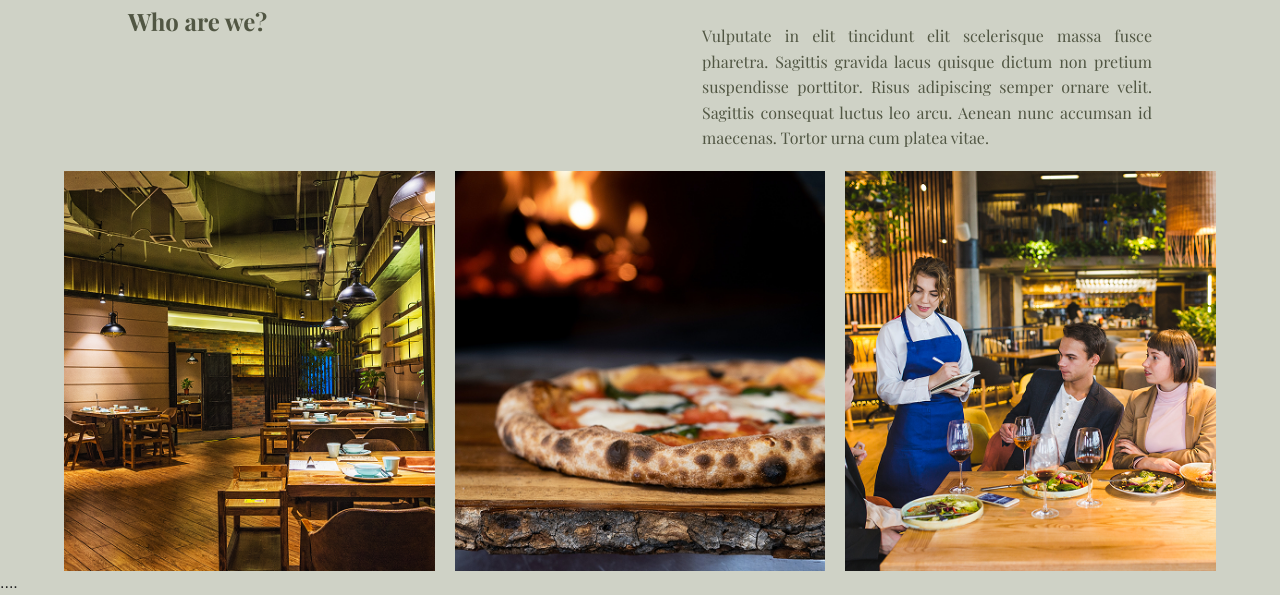
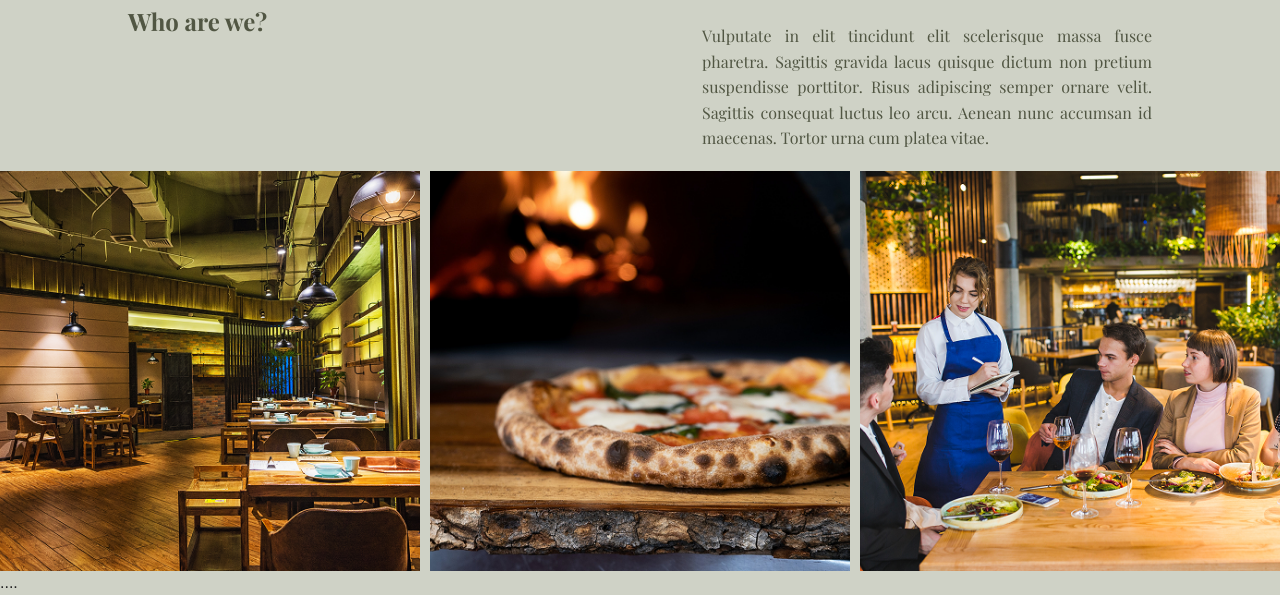
Before and after one commit to LucasCordeiroSERAFIM/FE_Impacta, a plain HTML site: page index.html in a window 1280 px wide. Shown: the part 991-1586 px from the top of the page. Drawn offline with Linux system fonts and the light colour scheme.

Commit message:
Slid show

```diff
--- a/style/style.css
+++ b/style/style.css
@@ -129,9 +129,9 @@ header h1 {
 .container-slider {
     display: flex;
     justify-content: space-between;
-    gap: 20px;
+    gap: 10px;
     margin-top: 20px;
-    padding: 0 4rem;
+
 }
 
 .slider {
```
